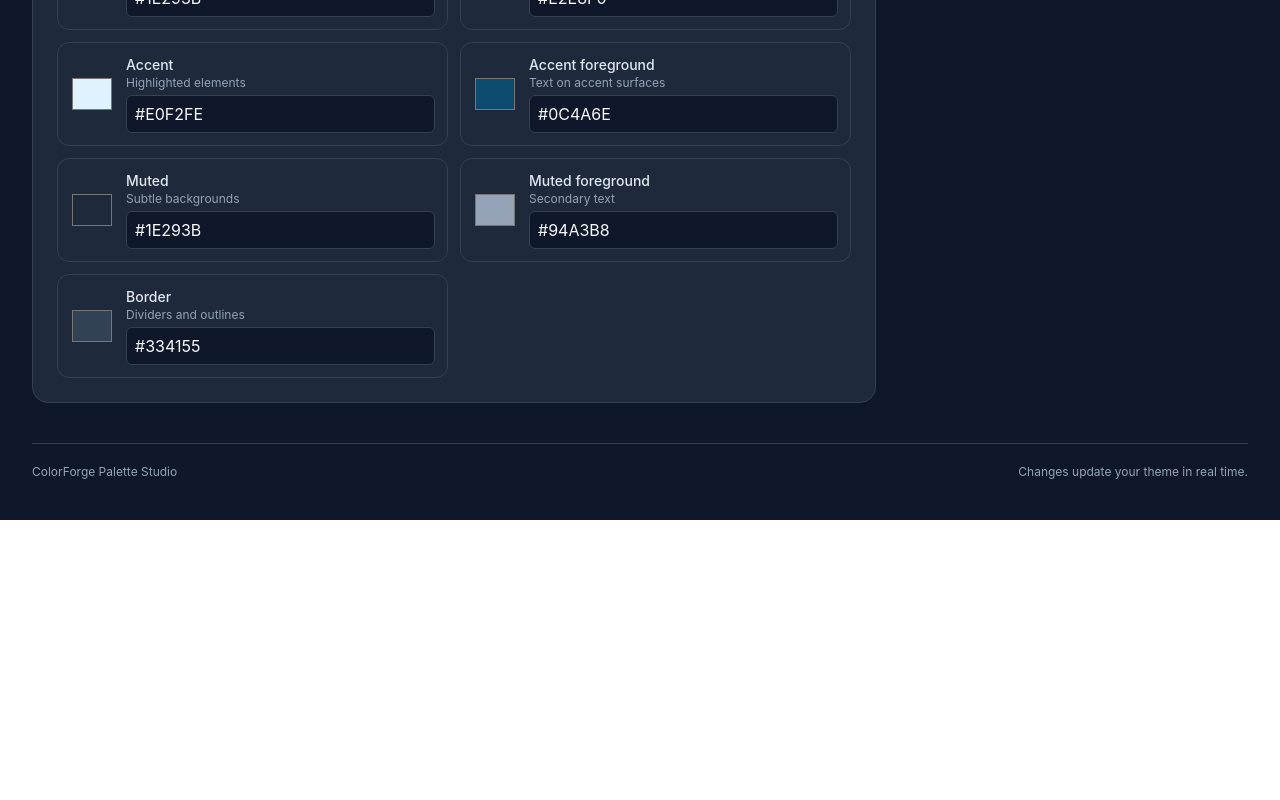
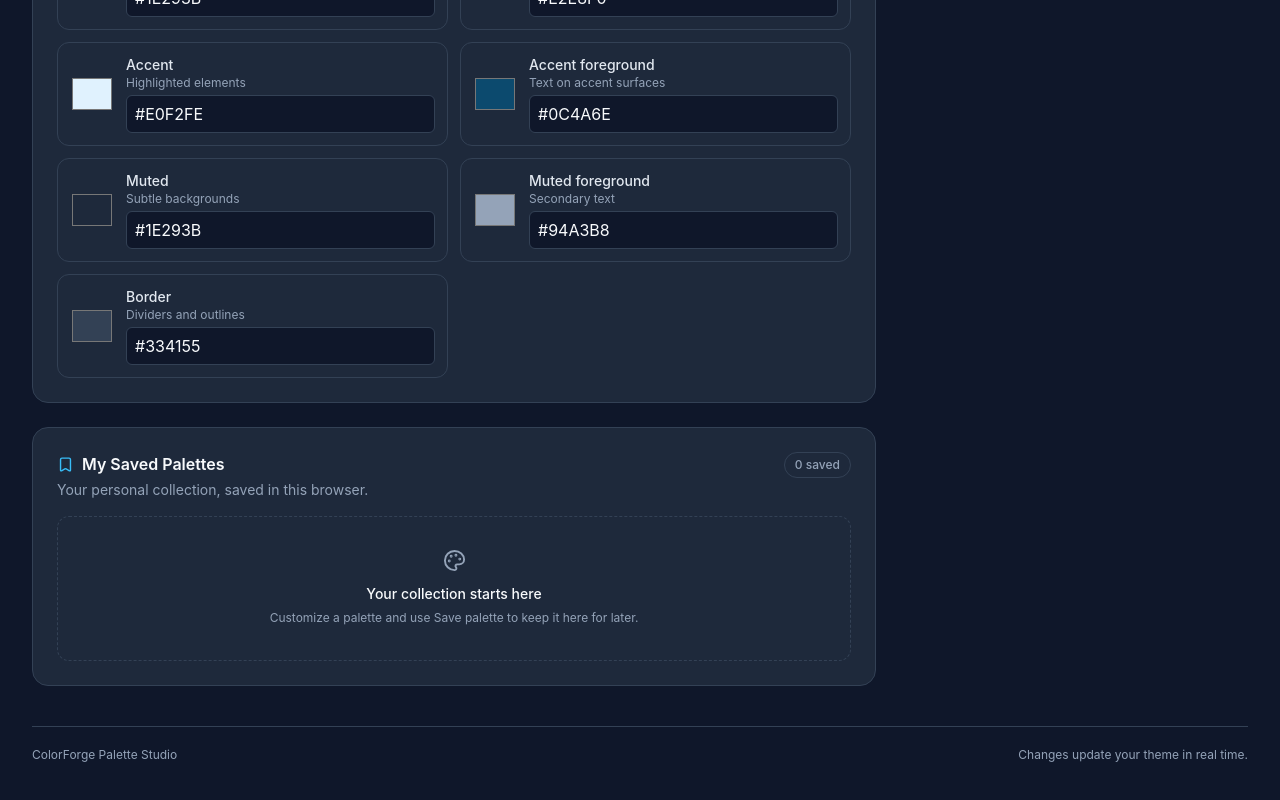
Before and after one commit to KrehantGajjar10/ColorForge, a React (Vite) app in the folder colorforge/: page /editor in a window 1280 px wide. Shown: the part 2057-2857 px from the top of the page. Before the commit the page ends 2577 px from the top, so only its background shows below. Built offline with nearby package versions, Linux system fonts and the light colour scheme.

Commit message:
feat: manage saved palettes

```diff
--- /dev/null
+++ b/colorforge/src/components/palette/SavedPaletteGallery.tsx
@@ -0,0 +1,167 @@
+import { Bookmark, Check, Palette, Trash2 } from "lucide-react";
+import type { Palette as PaletteType } from "../../types";
+
+interface SavedPaletteGalleryProps {
+  palettes: PaletteType[];
+  selectedId: string;
+  onLoad: (palette: PaletteType) => void;
+  onDelete: (palette: PaletteType) => void;
+}
+
+export default function SavedPaletteGallery({
+  palettes,
+  selectedId,
+  onLoad,
+  onDelete,
+}: SavedPaletteGalleryProps) {
+  return (
+    <section>
+      <div className="mb-4 flex items-start justify-between gap-3">
+        <div>
+          <div className="flex items-center gap-2">
+            <Bookmark
+              size={17}
+              style={{ color: "var(--cf-primary)" }}
+              aria-hidden="true"
+            />
+            <h3
+              className="font-semibold"
+              style={{ color: "var(--cf-foreground)" }}
+            >
+              My Saved Palettes
+            </h3>
+          </div>
+          <p
+            className="mt-1 text-sm"
+            style={{ color: "var(--cf-muted-foreground)" }}
+          >
+            Your personal collection, saved in this browser.
+          </p>
+        </div>
+
+        <span
+          className="rounded-full border px-2.5 py-1 text-xs font-medium"
+          style={{
+            borderColor: "var(--cf-border)",
+            color: "var(--cf-muted-foreground)",
+          }}
+        >
+          {palettes.length} saved
+        </span>
+      </div>
+
+      {palettes.length === 0 ? (
+        <div
+          className="flex flex-col items-center rounded-xl border border-dashed px-4 py-8 text-center"
+          style={{ borderColor: "var(--cf-border)" }}
+        >
+          <Palette
+            size={23}
+            style={{ color: "var(--cf-muted-foreground)" }}
+            aria-hidden="true"
+          />
+          <p
+            className="mt-3 text-sm font-medium"
+            style={{ color: "var(--cf-foreground)" }}
+          >
+            Your collection starts here
+          </p>
+          <p
+            className="mt-1 max-w-sm text-xs leading-5"
+            style={{ color: "var(--cf-muted-foreground)" }}
+          >
+            Customize a palette and use Save palette to keep it here for later.
+          </p>
+        </div>
+      ) : (
+        <div className="grid gap-3 sm:grid-cols-2">
+          {palettes.map((palette) => {
+            const selected = selectedId === palette.id;
+
+            return (
+              <article
+                key={palette.id}
+                className="min-w-0 rounded-xl border p-3"
+                style={{
+                  borderColor: selected
+                    ? "var(--cf-primary)"
+                    : "var(--cf-border)",
+                  backgroundColor: "var(--cf-background)",
+                }}
+              >
+                <div
+                  className="mb-3 flex h-12 overflow-hidden rounded-lg"
+                  aria-label={`Color preview for ${palette.name}`}
+                >
+                  {Object.values(palette.tokens)
+                    .slice(0, 6)
+                    .map((color, index) => (
+                      <div
+                        key={`${palette.id}-${index}`}
+                        className="min-w-0 flex-1"
+                        style={{ backgroundColor: color }}
+                      />
+                    ))}
+                </div>
+
+                <div className="flex items-start justify-between gap-2">
+                  <div className="min-w-0">
+                    <h4
+                      className="truncate text-sm font-semibold"
+                      style={{ color: "var(--cf-foreground)" }}
+                      title={palette.name}
+                    >
+                      {palette.name}
+                    </h4>
+                    <p
+                      className="mt-1 text-xs"
+                      style={{ color: "var(--cf-muted-foreground)" }}
+                    >
+                      Custom palette
+                    </p>
+                  </div>
+
+                  {selected && (
+                    <Check
+                      size={16}
+                      style={{ color: "var(--cf-primary)" }}
+                      aria-label="Currently selected"
+                    />
+                  )}
+                </div>
+
+                <div className="mt-4 flex items-center gap-2">
+                  <button
+                    type="button"
+                    onClick={() => onLoad(palette)}
+                    className="flex-1 rounded-lg px-3 py-2 text-xs font-semibold transition hover:opacity-80"
+                    style={{
+                      backgroundColor: "var(--cf-primary)",
+                      color: "var(--cf-primary-foreground)",
+                    }}
+                  >
+                    {selected ? "Selected" : "Load palette"}
+                  </button>
+
+                  <button
+                    type="button"
+                    onClick={() => onDelete(palette)}
+                    aria-label={`Delete ${palette.name}`}
+                    title="Delete saved palette"
+                    className="rounded-lg border p-2 transition hover:opacity-70 focus-visible:outline-2"
+                    style={{
+                      borderColor: "var(--cf-border)",
+                      color: "var(--cf-muted-foreground)",
+                    }}
+                  >
+                    <Trash2 size={15} aria-hidden="true" />
+                  </button>
+                </div>
+              </article>
+            );
+          })}
+        </div>
+      )}
+    </section>
+  );
+}
--- a/colorforge/src/pages/HomePage.tsx
+++ b/colorforge/src/pages/HomePage.tsx
@@ -12,14 +12,18 @@ import PaletteEditor from "../components/palette/PaletteEditor";
 import PaletteGallery from "../components/palette/PaletteGallery";
 import PalettePreview from "../components/palette/PalettePreview";
 import SavePaletteDialog from "../components/palette/SavePaletteDialog";
+import SavedPaletteGallery from "../components/palette/SavedPaletteGallery";
 import { useTheme } from "../context/useTheme";
 import { palettes } from "../data/palettes";
 import { createPaletteShareUrl } from "../utils/createPaletteShareUrl";
-import { savePaletteSnapshot } from "../utils/savedPalettes";
+import { getSavedPalettes, savePaletteSnapshot } from "../utils/savedPalettes";
+import type { Palette as PaletteType } from "../types";
 
 export default function HomePage() {
   const { palette, selectPalette, updatePalette, resetPalette } = useTheme();
   const [isSaveDialogOpen, setIsSaveDialogOpen] = useState(false);
+  const [savedPalettes, setSavedPalettes] =
+    useState<PaletteType[]>(getSavedPalettes);
 
   const displayPalettes = palettes.map((item) =>
     item.id === palette.id ? palette : item,
@@ -46,6 +50,7 @@ export default function HomePage() {
   function handleSavePalette(name: string) {
     try {
       savePaletteSnapshot(palette, name);
+      setSavedPalettes(getSavedPalettes());
       setIsSaveDialogOpen(false);
 
       toast.success("Palette saved", {
@@ -56,6 +61,42 @@ export default function HomePage() {
       toast.error(
         error instanceof Error ? error.message : "Couldn't save this palette.",
       );
+    }
+  }
+
+  function handleLoadPalette(savedPalette: PaletteType) {
+    selectPalette(savedPalette);
+    toast.success("Palette loaded", {
+      description: `"${savedPalette.name}" is now active in the editor.`,
+    });
+  }
+
+  function handleDeletePalette(savedPalette: PaletteType) {
+    const confirmed = window.confirm(
+      `Delete "${savedPalette.name}" from your saved palettes? This cannot be undone.`,
+    );
+
+    if (!confirmed) return;
+
+    try {
+      const remaining = getSavedPalettes().filter(
+        (item) => item.id !== savedPalette.id,
+      );
+
+      localStorage.setItem(
+        "colorforge-saved-palettes",
+        JSON.stringify(remaining),
+      );
+
+      setSavedPalettes(remaining);
+
+      toast.success("Saved palette deleted", {
+        description: `"${savedPalette.name}" was removed from your collection.`,
+      });
+    } catch {
+      toast.error("Couldn't delete this palette", {
+        description: "Your browser couldn't update saved palette storage.",
+      });
     }
   }
 
@@ -198,6 +239,21 @@ export default function HomePage() {
                 onReset={resetPalette}
               />
             </section>
+
+            <section
+              className="min-w-0 rounded-2xl border p-4 sm:p-6"
+              style={{
+                borderColor: "var(--cf-border)",
+                backgroundColor: "var(--cf-secondary)",
+              }}
+            >
+              <SavedPaletteGallery
+                palettes={savedPalettes}
+                selectedId={palette.id}
+                onLoad={handleLoadPalette}
+                onDelete={handleDeletePalette}
+              />
+            </section>
           </div>
 
           <aside
```
